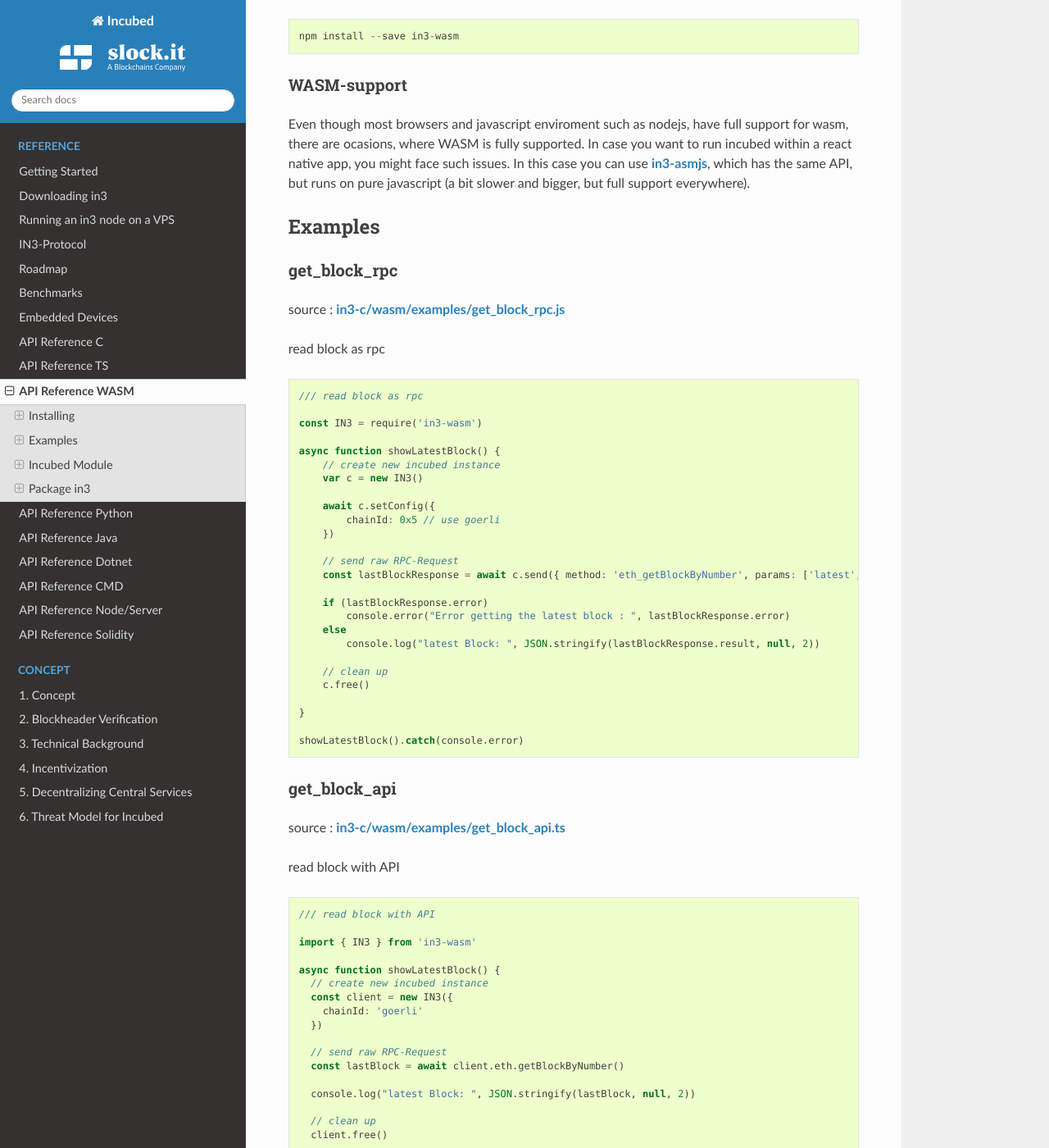
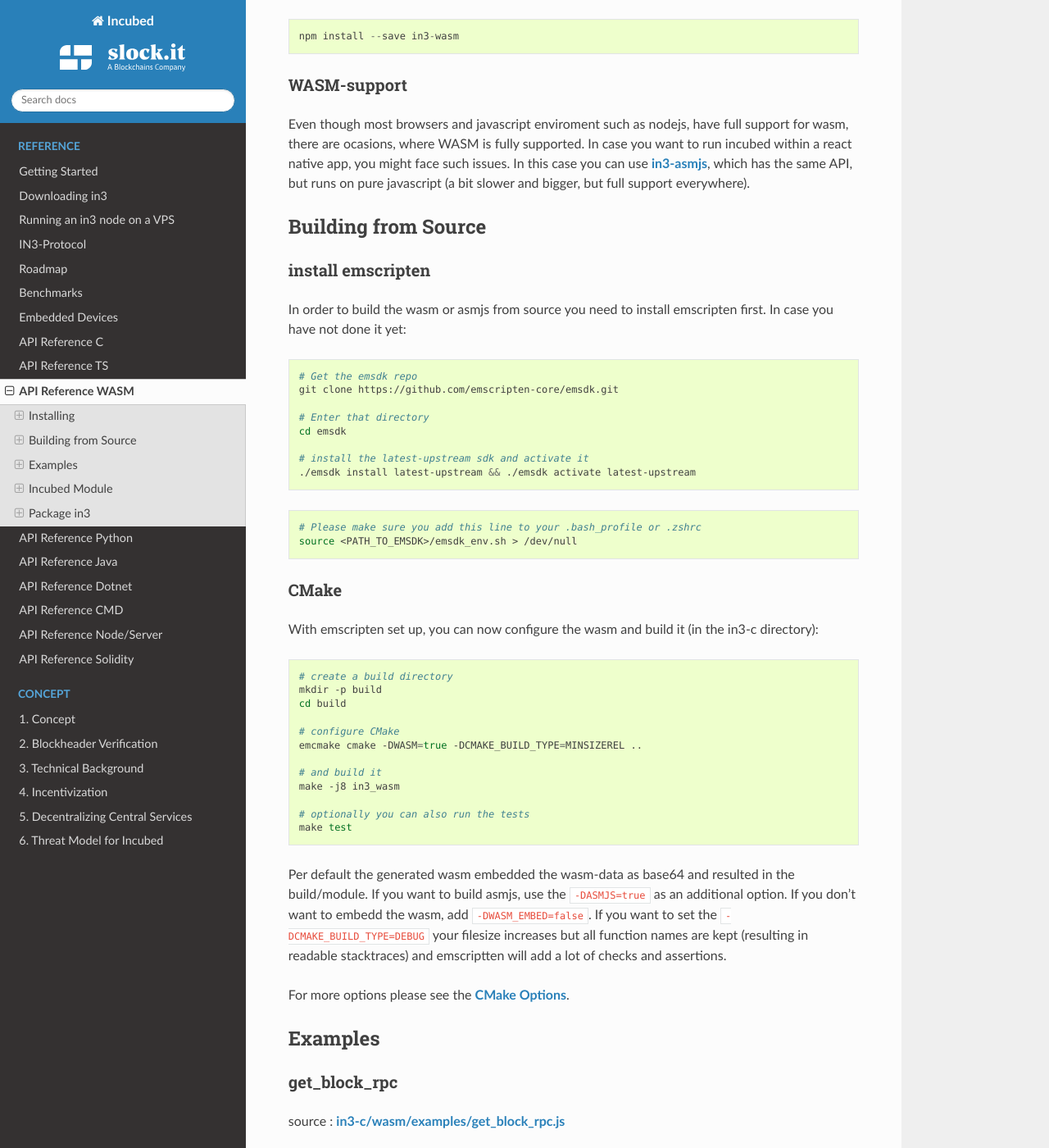
Before and after one commit to blockchainsllc/in3-docs, a Sphinx documentation site: the page built from docs/api-wasm.md, in a window 1280 px wide and 1400 px high, scrolled down 601 px. Shown: the whole window at 82% size. Built offline with Sphinx 7.4.7 and the Read the Docs theme 2.0.0, drawn with Linux system fonts in a browser that asks for light colours.

Commit message:
wasm building

````diff
--- a/docs/api-wasm.md
+++ b/docs/api-wasm.md
@@ -25,12 +25,59 @@ Installing incubed is as easy as installing any other module:
 npm install --save in3-wasm
 ```
 
+
 ### WASM-support
 
 Even though most browsers and javascript enviroment such as nodejs, have full support for wasm, there are ocasions, where WASM is fully supported.
 In case you want to run incubed within a react native app, you might face such issues. In this case you can use [in3-asmjs](https://www.npmjs.com/package/in3-asmjs), which has the same API, but runs on pure javascript (a bit slower and bigger, but full support everywhere).
 
-
+## Building from Source
+
+### install emscripten
+
+In order to build the wasm or asmjs from source you need to install emscripten first. In case you have not done it yet:
+
+```sh
+# Get the emsdk repo
+git clone https://github.com/emscripten-core/emsdk.git
+
+# Enter that directory
+cd emsdk
+
+# install the latest-upstream sdk and activate it
+./emsdk install latest-upstream && ./emsdk activate latest-upstream
+```
+
+```sh
+# Please make sure you add this line to your .bash_profile or .zshrc
+source <PATH_TO_EMSDK>/emsdk_env.sh > /dev/null
+```
+
+### CMake
+
+With emscripten set up, you can now configure the wasm and build it (in the in3-c directory):
+
+```sh
+# create a build directory
+mkdir -p build
+cd build
+
+# configure CMake
+emcmake cmake -DWASM=true -DCMAKE_BUILD_TYPE=MINSIZEREL ..
+
+# and build it
+make -j8 in3_wasm
+
+# optionally you can also run the tests
+make test
+```
+
+Per default the generated wasm embedded the wasm-data as base64 and resulted in the build/module.
+If you want to build asmjs, use the `-DASMJS=true` as an additional option.
+If you don't want to embedd the wasm, add `-DWASM_EMBED=false`.
+If you want to set the `-DCMAKE_BUILD_TYPE=DEBUG` your filesize increases but all function names are kept (resulting in readable stacktraces) and emscriptten will add a lot of checks and assertions.
+
+For more options please see the [CMake Options](https://in3.readthedocs.io/en/develop/api-c.html#cmake-options).
 
 ## Examples
 
````
